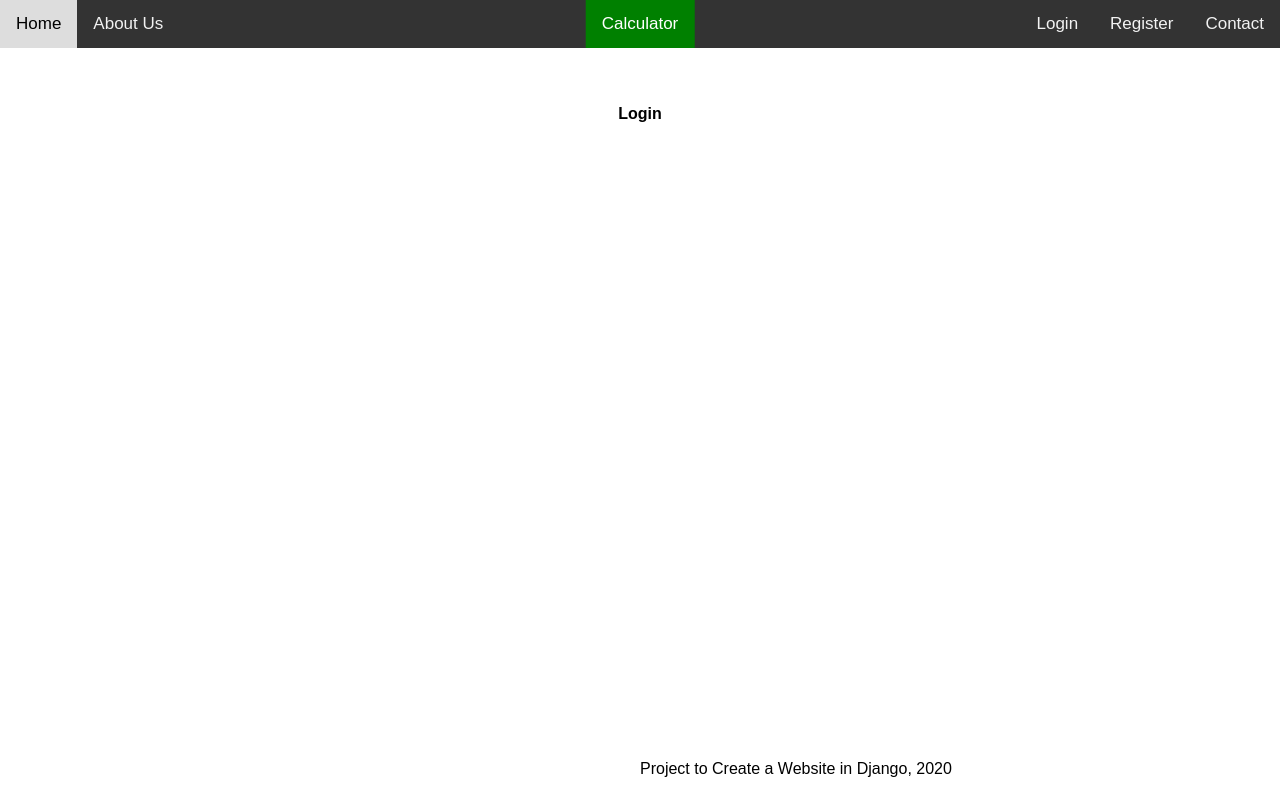
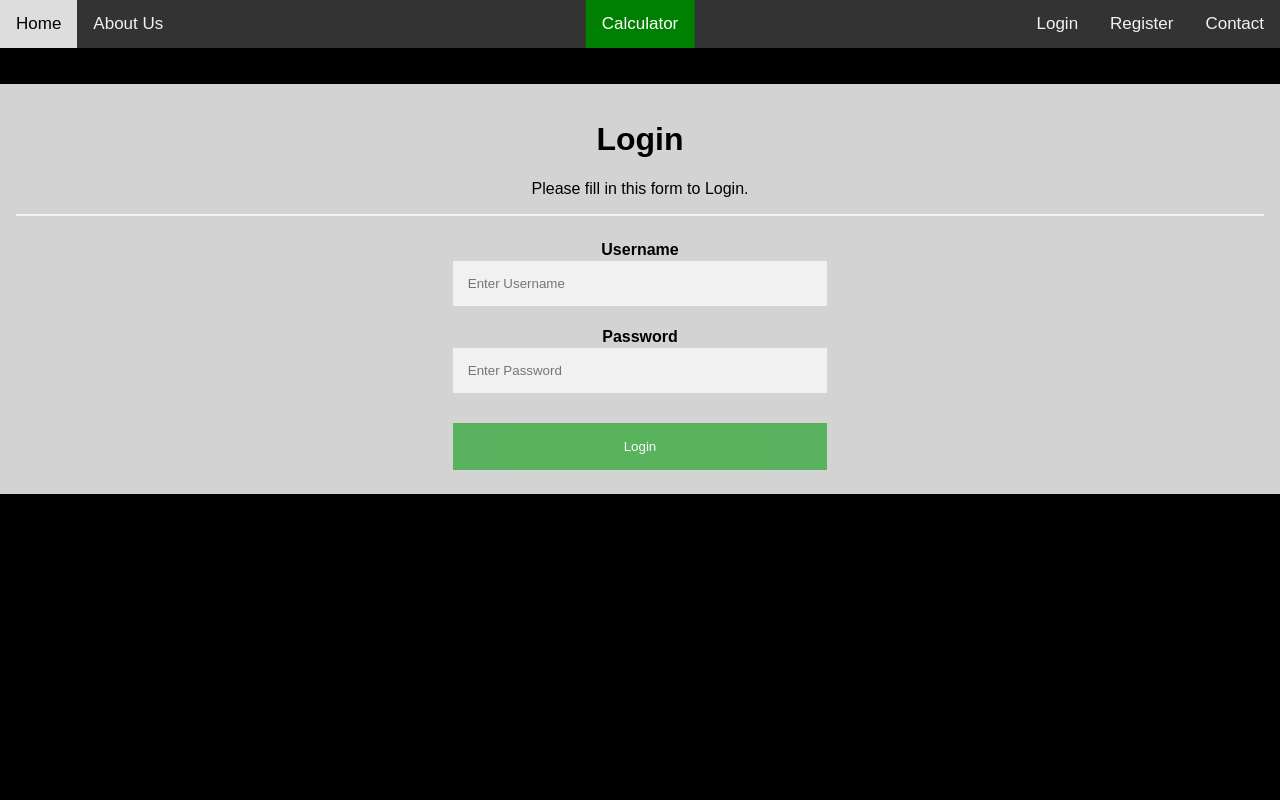
Before and after one commit to vpatel1816/CalcAppWithLogin, a Django app: page /login in a window 1280 px wide. Run offline with Django 3.2, Linux system fonts and the light colour scheme.

Commit message:
Added Login and Retgistration Form

```diff
--- a/CalcAppWithLogin/newapp/fapp/templates/fapp/about.html
+++ b/CalcAppWithLogin/newapp/fapp/templates/fapp/about.html
@@ -4,7 +4,7 @@
 <style>
 body {
   background-color: lightgrey;
-  color: blue;
+  color: black;
 }
 
 h1 {
@@ -15,7 +15,9 @@ h1 {
 <body>
 <h1>ABOUT US </h1>
 <h3>This is a Calculator App</h3>
+
 <p>To use this app please login with credentials, or Register to try!</p>
+<p>Terms and Condition: Should have an account with us</p>
 <p>Thank you</p>
 
 </body>
--- a/CalcAppWithLogin/newapp/fapp/templates/fapp/home.html
+++ b/CalcAppWithLogin/newapp/fapp/templates/fapp/home.html
@@ -5,7 +5,7 @@
 <style>
 body {
   background-color: lightgrey;
-  color: blue;
+  color: black;
 }
 
 h1 {
--- a/CalcAppWithLogin/newapp/fapp/templates/fapp/login.html
+++ b/CalcAppWithLogin/newapp/fapp/templates/fapp/login.html
@@ -3,7 +3,90 @@
 
 {% block content %}
 
+<style>
+body {
+  font-family: Arial, Helvetica, sans-serif;
+  background-color: black;
+}
+
+* {
+  box-sizing: border-box;
+}
+
+/* Add padding to containers */
+.container {
+  padding: 16px;
+  background-color: lightgrey;
+}
+
+/* Full-width input fields */
+input[type=text], input[type=password] {
+  width: 30%;
+  padding: 15px;
+  margin: 2px 0 22px 0;
+  display: inline-block;
+  border: none;
+  background: #f1f1f1;
+}
+
+input[type=text]:focus, input[type=password]:focus {
+  background-color: #ddd;
+  outline: none;
+}
+
+/* Overwrite default styles of hr */
+hr {
+  border: 1px solid #f1f1f1;
+  margin-bottom: 25px;
+}
+
+/* Set a style for the submit button */
+.registerbtn {
+  background-color: #4CAF50;
+  color: white;
+  padding: 16px 20px;
+  margin: 8px 0;
+  border: none;
+  cursor: pointer;
+  width: 30%;
+  opacity: 0.9;
+}
+
+.registerbtn:hover {
+  opacity: 1;
+}
+
+/* Add a blue text color to links */
+a {
+  color: dodgerblue;
+}
+
+/* Set a grey background color and center the text of the "sign in" section */
+.signin {
+  background-color: #f1f1f1;
+  text-align: center;
+}
+</style>
 <body>
-<h4>Login</h4>
+
+<form action="/action_page.php">
+  <div class="container">
+    <h1>Login</h1>
+    <p>Please fill in this form to Login.</p>
+    <hr>
+
+      <label ><b>Username</b></label><br>
+    <input type="text" placeholder="Enter Username" name="username" id="username" required><br>
+
+
+    <label for="psw"><b>Password</b></label><br>
+    <input type="password" placeholder="Enter Password" name="psw" id="psw" required><br>
+
+    <button type="submit" class="registerbtn">Login</button>
+  </div>
+
+  </div>
+</form>
+
 </body>
 {% endblock %}
--- a/CalcAppWithLogin/newapp/templates/base.html
+++ b/CalcAppWithLogin/newapp/templates/base.html
@@ -1,5 +1,5 @@
 <!DOCTYPE html>
-<body>
+<body xmlns="http://www.w3.org/1999/html">
 <head>
 <meta name="viewport" content="width=device-width, initial-scale=1">
 <style>
@@ -35,7 +35,6 @@ body {
 #footer {
   position: absolute;
   bottom: 0;
-  left: 50%;
   height: 2.5rem;
 
 }
@@ -101,11 +100,9 @@ body {
 </div>
 
 
+  </div>
+<center></center><footer id="footer">Project to Create a Website in Django, 2020</footer></center>
+ </div>
 </body>
 </center>
-<body>
-</div>
-   <footer id="footer">Project to Create a Website in Django, 2020</footer>
- </div>
-</body>
 </html>
```
Also changed, not shown: CalcAppWithLogin/newapp/fapp/templates/fapp/register.html (+95 -1 lines).
